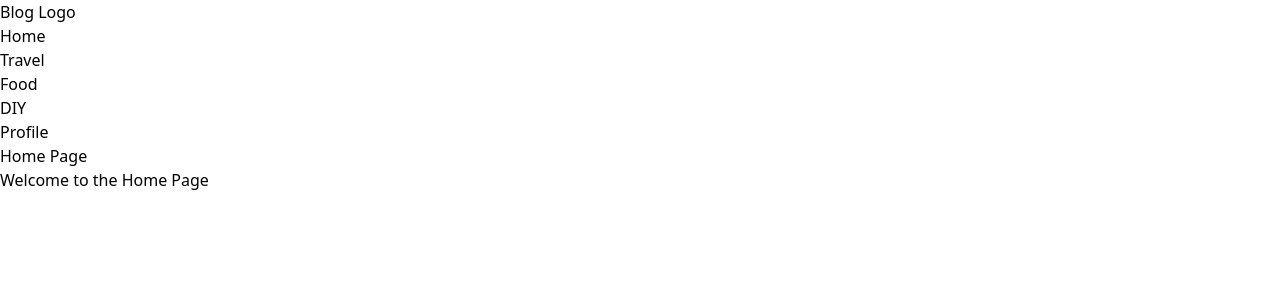
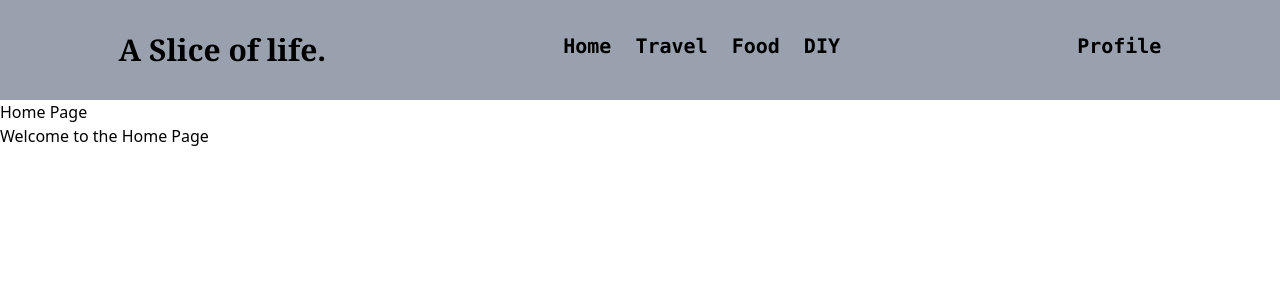
Before and after one commit to reshmanr/react-project, a React (Vite) app: page / in a window 1280 px wide. Shown: the top 300 px of the page. Built offline with nearby package versions, Linux system fonts and the light colour scheme.

Commit message:
Updated navbar design and structure

```diff
--- a/src/Components/Navbar.tsx
+++ b/src/Components/Navbar.tsx
@@ -3,33 +3,33 @@ import { NavLink } from 'react-router-dom';
 
 const Navbar: React.FC = () => {
   return (
-    <header >
-      <nav >
-        <div >
-          Blog Logo
+
+      <nav className='flex justify-around font-bold py-8 bg-gray-400'>
+        <div className='font-serif text-3xl '>
+          A Slice of life.
         </div>
 
 
-        <ul>
-          <li>
+        <ul className='flex gap-6 font-mono text-xl '>
+          <li className='hover:border-b-2 border-black '>
             <NavLink
               to="/" >
               Home
             </NavLink>
           </li>
-          <li>
+          <li className='hover:border-b-2 border-black '>
             <NavLink
               to="/travel" >
               Travel
             </NavLink>
           </li>
-          <li>
+          <li className='hover:border-b-2 border-black '>
             <NavLink
               to="/food" >
               Food
             </NavLink>
           </li>
-          <li>
+          <li className='hover:border-b-2 border-black '>
             <NavLink
               to="/diy" >
               DIY
@@ -37,7 +37,7 @@ const Navbar: React.FC = () => {
           </li>
         </ul>
 
-        <div>
+        <div className="font-mono text-xl hover:border-b-2 border-black ">
             <NavLink
               to="/profile" >
               Profile
@@ -45,7 +45,7 @@ const Navbar: React.FC = () => {
         </div>
 
       </nav>
-    </header>
+
   );
 };
 
```
